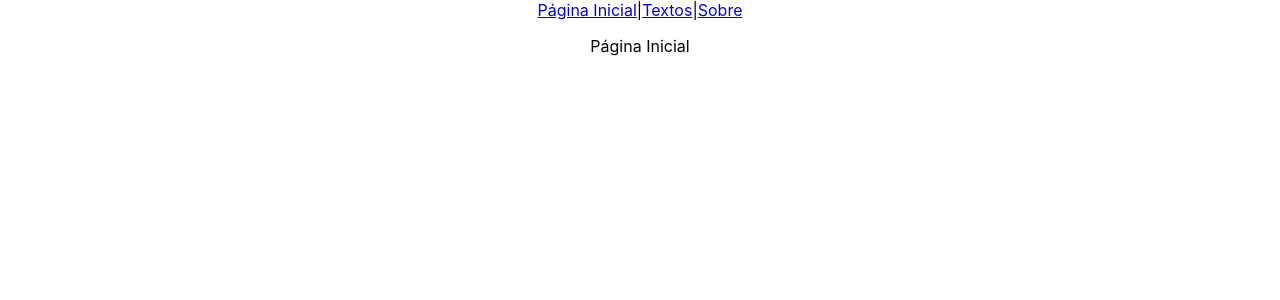
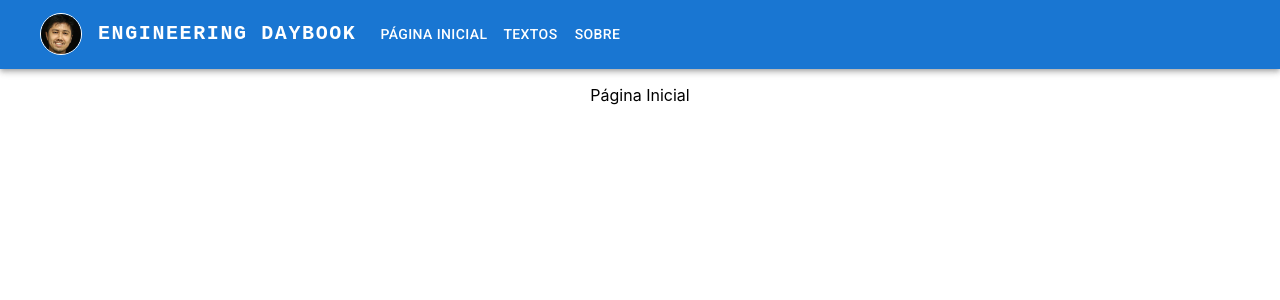
Before and after one commit to brunohanai/react-engineering-daybook-blog, a React (Create React App) app: page / in a window 1280 px wide. Shown: the top 300 px of the page. Built offline with nearby package versions, Linux system fonts and the light colour scheme.

Commit message:
Monta a barra de navegacao (com alguns debitos tecnicos - DRY)

```diff
--- a/src/app/Header.js
+++ b/src/app/Header.js
@@ -1,15 +1,150 @@
 import { Link } from "react-router-dom";
+import * as React from 'react';
+import AdbIcon from '@mui/icons-material/Adb';
+import AppBar from '@mui/material/AppBar';
+import Avatar from '@mui/material/Avatar';
+import Box from '@mui/material/Box';
+import Button from '@mui/material/Button';
+import Container from '@mui/material/Container';
+import IconButton from '@mui/material/IconButton';
+import Menu from '@mui/material/Menu';
+import MenuIcon from '@mui/icons-material/Menu';
+import MenuItem from '@mui/material/MenuItem';
+import Toolbar from '@mui/material/Toolbar';
+import Tooltip from '@mui/material/Tooltip';
+import Typography from '@mui/material/Typography';
+import eu from "../lib/eu.jpg"
+
+const pages = ['Products', 'Pricing', 'Blog'];
+const settings = ['Profile', 'Account', 'Dashboard', 'Logout'];
 
 function Header() {
+    const [anchorElNav, setAnchorElNav] = React.useState(null);
+    const [anchorElUser, setAnchorElUser] = React.useState(null);
+
+    const handleOpenNavMenu = (event) => {
+        setAnchorElNav(event.currentTarget);
+    };
+    const handleOpenUserMenu = (event) => {
+        setAnchorElUser(event.currentTarget);
+    };
+
+    const handleCloseNavMenu = () => {
+        setAnchorElNav(null);
+    };
+
+    const handleCloseUserMenu = () => {
+        setAnchorElUser(null);
+    };
+
     return (
         <header className="Header">
-            <nav>
-                <Link to="/" className="nav-item">Página Inicial</Link>
-                |
-                <Link to="/archive" className="nav-item">Textos</Link>
-                |
-                <Link to="/about" className="nav-item">Sobre</Link>
-            </nav>
+            <AppBar position="static">
+                <Container maxWidth="xl">
+                    <Toolbar disableGutters>
+                        <Box sx={{ mx: 2, display: { xs: 'none', md: 'flex' } }}>
+                            <Tooltip title="Bruno Hanai">
+                                <IconButton sx={{ border: 1, borderColor: 'white', p: 0 }}>
+                                    <Avatar alt="Bruno Hanai" src={eu} />
+                                </IconButton>
+                            </Tooltip>
+                        </Box>
+
+                        <Typography
+                            variant="h6"
+                            noWrap
+                            component="a"
+                            href="/"
+                            sx={{
+                            mr: 2,
+                            display: { xs: 'none', md: 'flex' },
+                            fontFamily: 'monospace',
+                            fontWeight: 700,
+                            letterSpacing: '.1rem',
+                            color: 'inherit',
+                            textDecoration: 'none',
+                            }}
+                        >
+                            ENGINEERING DAYBOOK
+                        </Typography>
+
+                        <Box sx={{ flexGrow: 1, display: { xs: 'flex', md: 'none' } }}>
+                            <IconButton
+                            size="large"
+                            aria-label="account of current user"
+                            aria-controls="menu-appbar"
+                            aria-haspopup="true"
+                            onClick={handleOpenNavMenu}
+                            color="inherit"
+                            >
+                            <MenuIcon />
+                            </IconButton>
+                            <Menu
+                                id="menu-appbar"
+                                anchorEl={anchorElNav}
+                                anchorOrigin={{
+                                    vertical: 'bottom',
+                                    horizontal: 'left',
+                                }}
+                                keepMounted
+                                transformOrigin={{
+                                    vertical: 'top',
+                                    horizontal: 'left',
+                                }}
+                                open={Boolean(anchorElNav)}
+                                onClose={handleCloseNavMenu}
+                                sx={{
+                                    display: { xs: 'block', md: 'none' },
+                                }}
+                            >
+                                <MenuItem key="home" onClick={handleCloseNavMenu} component="a" href="/">
+                                    <Typography textAlign="center">Página Inicial</Typography>
+                                </MenuItem>
+
+                                <MenuItem key="archive" onClick={handleCloseNavMenu} component="a" href="/archive">
+                                    <Typography textAlign="center">Textos</Typography>
+                                </MenuItem>
+
+                                <MenuItem key="about" onClick={handleCloseNavMenu} component="a" href="/about">
+                                    <Typography textAlign="center">Sobre</Typography>
+                                </MenuItem>
+                            </Menu>
+                        </Box>
+
+                        <Typography
+                            variant="h5"
+                            noWrap
+                            component="a"
+                            href="/"
+                            sx={{
+                            mr: 2,
+                            display: { xs: 'flex', md: 'none' },
+                            flexGrow: 1,
+                            fontFamily: 'monospace',
+                            fontWeight: 700,
+                            color: 'inherit',
+                            textDecoration: 'none',
+                            }}
+                        >
+                            ENGINEERING DAYBOOK
+                        </Typography>
+
+                        <Box sx={{ flexGrow: 1, display: { xs: 'none', md: 'flex' } }}>
+                            <Button key="home" component="a" href="/" onClick={handleCloseNavMenu} sx={{ my: 2, color: 'white', display: 'block' }}>
+                                Página Inicial
+                            </Button>
+
+                            <Button key="archive" component="a" href="/archive" onClick={handleCloseNavMenu} sx={{ my: 2, color: 'white', display: 'block' }}>
+                                Textos
+                            </Button>
+
+                            <Button key="about" component="a" href="/about" onClick={handleCloseNavMenu} sx={{ my: 2, color: 'white', display: 'block' }}>
+                                Sobre
+                            </Button>
+                        </Box>
+                    </Toolbar>
+              </Container>
+            </AppBar>
         </header>
     )
 }
```
Also changed, not shown: src/lib/eu.jpg (added).
